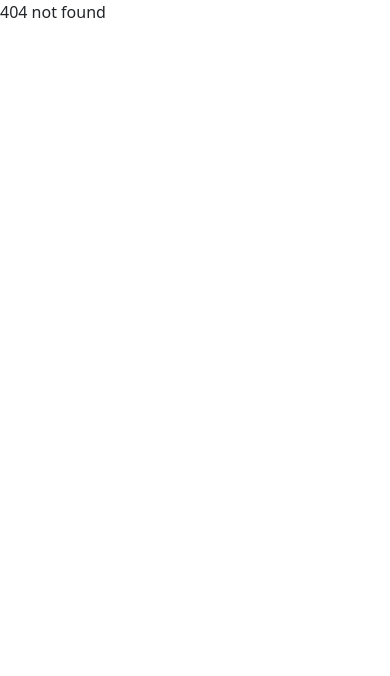
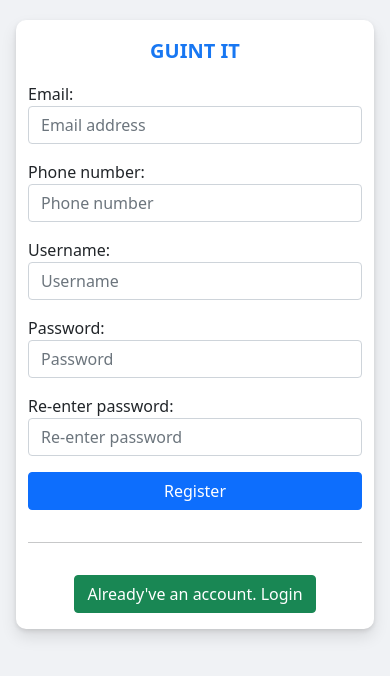
Before and after one commit to quangneyy/feJwtUser, a React (Create React App) app: page /register in a window 390 px wide. Before the commit this address had no page. Shown: the top 676 px of the page. Built offline with nearby package versions, Linux system fonts and the light colour scheme.

Commit message:
9.3.4-form-login-responsive

```diff
--- a/src/App.js
+++ b/src/App.js
@@ -2,6 +2,7 @@
 import Nav from "./components/Navigation/Nav";
 import { BrowserRouter as Router, Switch, Route } from "react-router-dom";
 import Login from "./components/Login/Login";
+import Register from "./components/Register/Register";
 
 function App() {
   return (
@@ -15,6 +16,9 @@
           <Route path="/login">
             <Login />
           </Route>
+          <Route path="/register">
+            <Register />
+          </Route>
           <Route path="/" exact>
             home
           </Route>
--- a/src/components/Login/Login.js
+++ b/src/components/Login/Login.js
@@ -1,6 +1,10 @@
 import "./Login.scss";
-
+import { useHistory } from "react-router-dom";
 const Login = (props) => {
+  const history = useHistory();
+  const handleCreateNewAccount = () => {
+    history.push("/register");
+  };
   return (
     <div className="login-container">
       <div className="container">
@@ -32,7 +36,12 @@
             </span>
             <hr />
             <div className="text-center">
-              <button className="btn btn-success">Create new account</button>
+              <button
+                className="btn btn-success"
+                onClick={() => handleCreateNewAccount()}
+              >
+                Create new account
+              </button>
             </div>
           </div>
         </div>
--- /dev/null
+++ b/src/components/Register/Register.js
@@ -0,0 +1,77 @@
+import "./Register.scss";
+import { useHistory } from "react-router-dom";
+const Register = (props) => {
+  const history = useHistory();
+  const handleLogin = () => {
+    history.push("/login");
+  };
+  return (
+    <div className="register-container">
+      <div className="container">
+        <div className="row px-3 px-sm-0">
+          <div className="content-left col-12 d-none col-sm-7 d-sm-block">
+            <div className="brand">GUINT IT</div>
+            <div className="detail">
+              Learning everything and share with the people in your browser
+            </div>
+          </div>
+
+          <div className="content-right col-sm-5 col-12 d-flex flex-column gap-3 py-3">
+            <div className="brand d-sm-none">GUINT IT</div>
+            <div className="form-group">
+              <label>Email:</label>
+              <input
+                type="text"
+                className="form-control"
+                placeholder="Email address"
+              />
+            </div>
+            <div className="form-group">
+              <label>Phone number:</label>
+              <input
+                type="text"
+                className="form-control"
+                placeholder="Phone number"
+              />
+            </div>
+            <div className="form-group">
+              <label>Username:</label>
+              <input
+                type="text"
+                className="form-control"
+                placeholder="Username"
+              />
+            </div>
+            <div className="form-group">
+              <label>Password: </label>
+              <input
+                type="password"
+                className="form-control"
+                placeholder="Password"
+              />
+            </div>
+            <div className="form-group">
+              <label>Re-enter password: </label>
+              <input
+                type="password"
+                className="form-control"
+                placeholder="Re-enter password"
+              />
+            </div>
+
+            <button className="btn btn-primary">Register</button>
+
+            <hr />
+            <div className="text-center">
+              <button className="btn btn-success" onClick={() => handleLogin()}>
+                Already've an account. Login
+              </button>
+            </div>
+          </div>
+        </div>
+      </div>
+    </div>
+  );
+};
+
+export default Register;
--- /dev/null
+++ b/src/components/Register/Register.scss
@@ -0,0 +1,34 @@
+.register-container {
+    background-color: #f0f2f5;
+    min-height: 100vh;
+    padding-top: 20px;
+
+    .content-left {
+        margin-top: 50px;
+        .brand {
+            text-transform: uppercase;
+            font-size: 30px;
+            color: #1877f2;
+        }
+
+        .detail {
+            font-size: 20px;
+        }
+    }
+
+    .content-right {
+        .brand {
+            text-transform: uppercase;
+            font-size: 20px;
+            color: #1877f2;
+            text-align: center;
+            font-weight: 600;
+        }
+
+        border-radius: 10px;
+        background-color: #fff;
+
+        box-shadow: 0 2px 4px rgb(0 0 0 / 10%), 0 8px 16px rgb(0 0 0 / 10%);
+        box-sizing: border-box;
+    }
+}
```
